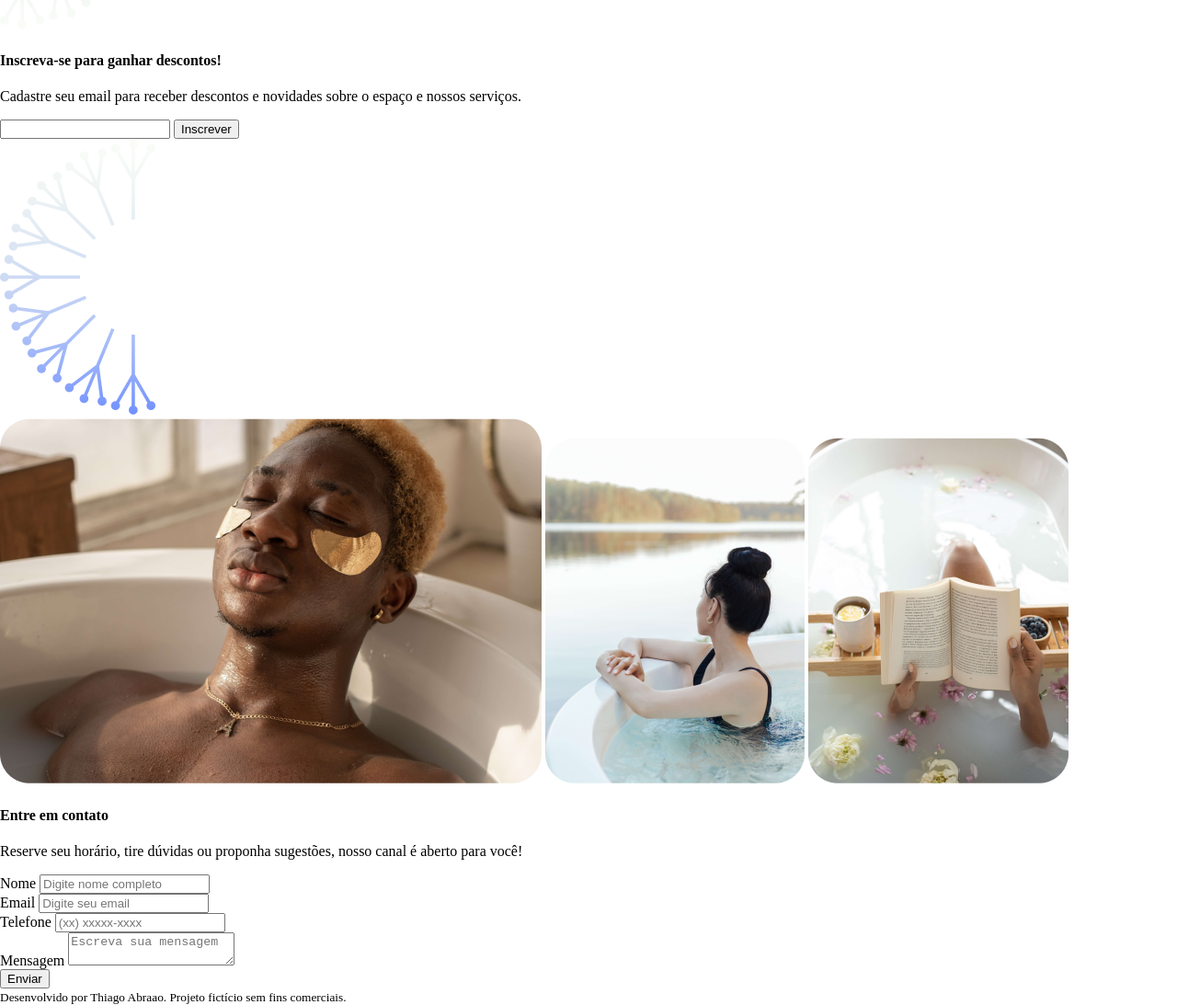
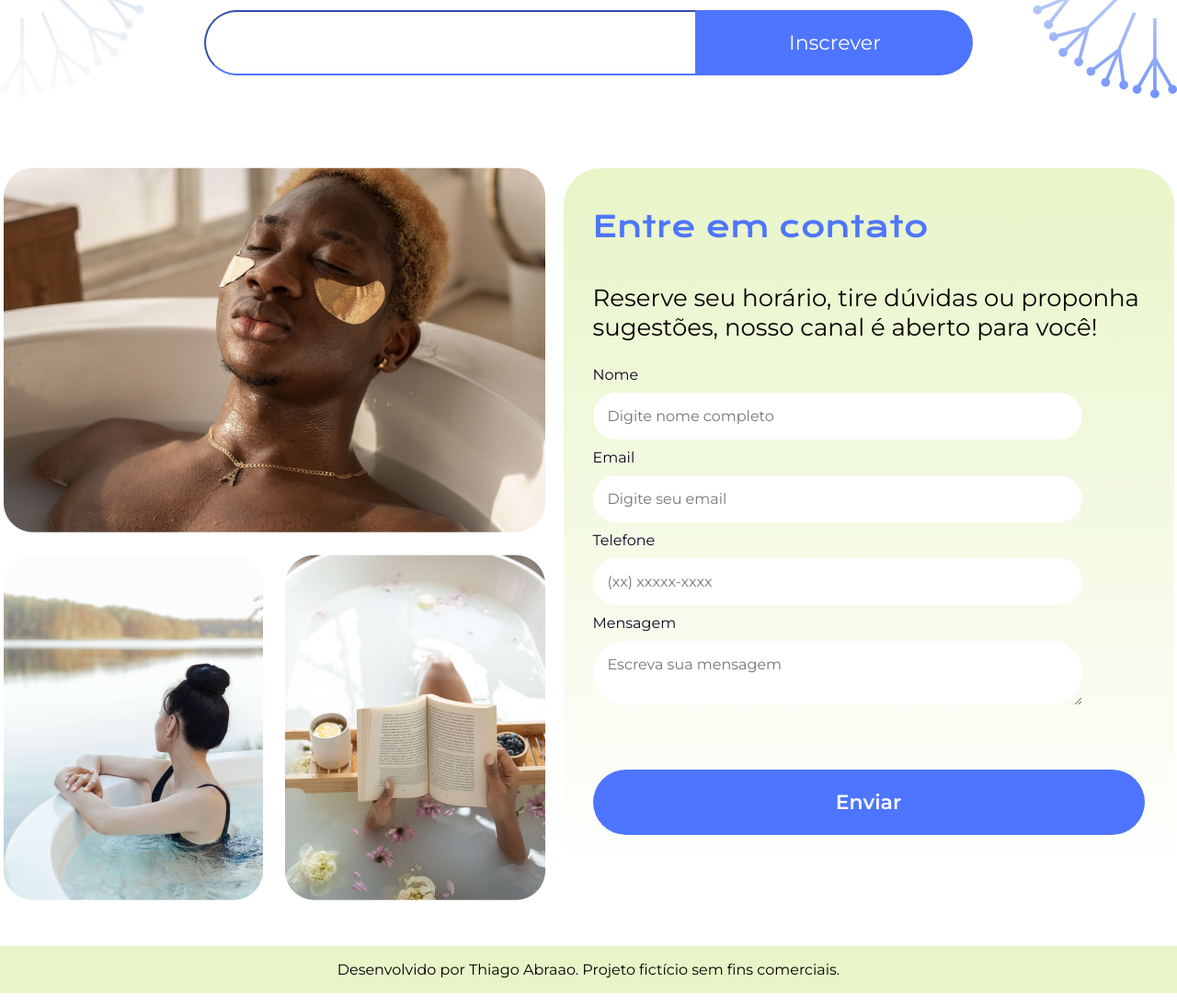
Before and after one commit to Thiago-engenheiro/Projeto-06, a plain HTML site: page index.html in a window 1280 px wide. Shown: the part 2860-3953 px from the top of the page at 92% size. Drawn offline with nearby package versions, Linux system fonts and the light colour scheme; files that its build step writes are made by us from their sources.

Commit message:
Terminei
- fiz seção de desconto
- Fiz seção de dados
- Fiz o rodape

```diff
--- a/SCSS/Main/Sobre__local.scss
+++ b/SCSS/Main/Sobre__local.scss
@@ -1,12 +1,4 @@
 @use '../Globais/Variavel.scss';
-
-#nosso-espaco {
-
-    margin: 50px auto;
-    max-width: 1200px;
-    width: 80%;
-
-}
 
 #nosso-espaco {
 
--- /dev/null
+++ b/SCSS/Main/contato.scss
@@ -0,0 +1,103 @@
+@use '../Globais/Variavel.scss';
+
+#contatos {
+
+    display: flex;
+    align-items: center;
+    justify-content: center;
+
+    max-width: 1200px;
+    width: 80%;
+    margin: 50px auto;
+    gap: 20px;
+
+    .contatos-imgs {
+
+        display: flex;
+        flex-wrap: wrap;
+        gap: 24px;
+
+    }
+
+    .contatos-form {
+
+        background: linear-gradient(180deg, #E8F5C8 0%, #FFFFFF 96.87%);
+        border-radius: 40px;
+        padding: 0em 2em 0em 2em;
+
+        .titulo {
+
+            font-weight: 400;
+            font-family: Variavel.$ft-titulos;
+            font-size: 2em;
+            text-align: start;
+            color: Variavel.$cor-secundaria;
+
+        }
+
+        .infos {
+
+            font-weight: 400;
+            font-family: Variavel.$ft-textos;
+            font-size: 1.625em;
+            text-align: start;
+
+        }
+
+    }
+
+    .inputs {
+
+        margin: 10px auto;
+
+        .form-group {
+
+            display: flex;
+            flex-direction: column;
+            margin: 10px auto;
+            gap: 10px;
+
+            .titulo__caixa  {
+
+                font-weight: 500;
+                font-family: Variavel.$ft-textos;
+                font-size: 1em;
+                color: Variavel.$cor-primaria;
+                text-align: start;
+
+            }
+
+            .dados__caixa {
+
+                    padding: 1em;
+                    width: 500px;
+                    border-radius: 40px;
+                    border: none;
+                    font-family: Variavel.$ft-textos;
+                    font-size: 1em;
+                    font-weight: 400;
+
+            }
+
+        }
+
+        .btn {
+
+
+            margin: 60px auto;
+            color: white;
+            padding: 1em;
+            background-color: Variavel.$cor-secundaria;
+            width: 600px;
+            border-radius: 40px;
+            border: none;
+            font-weight: 600;
+            font-family: Variavel.$ft-textos;
+            font-size: 1.375em;
+            text-align: center;
+
+        }
+
+    }
+
+}
--- /dev/null
+++ b/SCSS/Main/desconto.scss
@@ -0,0 +1,66 @@
+@use '../Globais/Variavel.scss';
+
+#desconto {
+
+    display: flex;
+    justify-content: space-between;
+    align-items: center;
+
+    margin: 50px auto;
+    text-align: center;
+
+    h4 {
+
+            font-weight: 400;
+            font-family: Variavel.$ft-titulos;
+            font-size: 2.0em;
+            text-align: center;
+
+    }
+
+
+    p {
+
+        font-weight: 400;
+        font-family: Variavel.$ft-textos;
+        font-size: 1.375em;
+        text-align: center;
+
+    }
+
+    .input-btn {
+
+    margin: 50px auto;
+    display: flex;
+    justify-content: center;
+
+        .email__caixa {
+
+            padding: 1em;
+            width: 500px;
+            border-radius: 40px 0px 0px 40px;
+            border-color: Variavel.$cor-secundaria;
+            font-family: Variavel.$ft-textos;
+            font-size: 1em;
+            font-weight: 400;
+
+        }
+
+        .email__botao {
+
+            color: white;
+            padding: 1em;
+            background-color: Variavel.$cor-secundaria;
+            width: 300px;
+            border-radius: 0px 40px 40px 0px;
+            border: none;
+            font-weight: 400;
+            font-family: Variavel.$ft-textos;
+            font-size: 1.375em;
+            text-align: center;
+
+        }
+
+    }
+
+}
--- /dev/null
+++ b/SCSS/Main/rodape.scss
@@ -0,0 +1,13 @@
+@use '../Globais/Variavel.scss';
+
+small {
+
+            background: Variavel.$cor-quaternaria;
+            padding: 1em;
+            display: flex;
+            font-weight: 400;
+            font-family: Variavel.$ft-textos;
+            font-size: 1.0em;
+            justify-content: center;
+
+}
--- a/SCSS/index.scss
+++ b/SCSS/index.scss
@@ -2,6 +2,9 @@
 @use './Main/home.scss';
 @use './Main/Sobre__local.scss';
 @use './Main/cards.scss';
+@use './Main/desconto.scss';
+@use './Main/contato.scss';
+@use './Main/rodape.scss';
 
 body {
 
--- a/index.html
+++ b/index.html
@@ -108,8 +108,8 @@
                 <h4>Inscreva-se para ganhar descontos!</h4>
                 <p>Cadastre seu email para receber descontos e novidades sobre o espaço e nossos serviços.</p>
                 <div class="input-btn">
-                    <input type="email">
-                    <button type="submit">Inscrever</button>
+                    <input class="email__caixa" type="email">
+                    <button class="email__botao" type="submit">Inscrever</button>
                 </div>
             </div>
             <img src="./assets/mandala-direita.png" alt="Mandala lado direito">
@@ -127,20 +127,20 @@
                     você!</p>
                 <form class="inputs">
                     <div class="form-group">
-                        <label for="nomeContato">Nome</label>
-                        <input type="text" id="nomeContato" placeholder="Digite nome completo">
+                        <label class="titulo__caixa" for="nomeContato">Nome</label>
+                        <input class="dados__caixa" type="text" id="nomeContato" placeholder="Digite nome completo">
                     </div>
                     <div class="form-group">
-                        <label for="emailContato">Email</label>
-                        <input type="email" id="emailContato" placeholder="Digite seu email">
+                        <label class="titulo__caixa" for="emailContato">Email</label>
+                        <input class="dados__caixa" type="email" id="emailContato" placeholder="Digite seu email">
                     </div>
                     <div class="form-group">
-                        <label for="telefoneContato">Telefone</label>
-                        <input type="text" id="telefoneContato" placeholder="(xx) xxxxx-xxxx">
+                        <label class="titulo__caixa" for="telefoneContato">Telefone</label>
+                        <input class="dados__caixa" type="text" id="telefoneContato" placeholder="(xx) xxxxx-xxxx">
                     </div>
                     <div class="form-group">
-                        <label for="mensagemContato">Mensagem</label>
-                        <textarea type="text" id="mensagemContato" placeholder="Escreva sua mensagem"></textarea>
+                        <label class="titulo__caixa" for="mensagemContato">Mensagem</label>
+                        <textarea class="dados__caixa" type="text" id="mensagemContato" placeholder="Escreva sua mensagem"></textarea>
                     </div>
                     <button class="btn">Enviar</button>
                 </form>
```
Also changed, not shown: SCSS/Main/Sobre__local.css, SCSS/Main/contato.css (added), SCSS/Main/desconto.css (added), SCSS/Main/rodape.css (added), SCSS/index.css, assets/Imagens___para__github/Captura de tela 2024-03-11 110505.png (added), assets/Imagens___para__github/Front-end-Meu sexto projeto do curso Alura.png (added), 5 other files.
